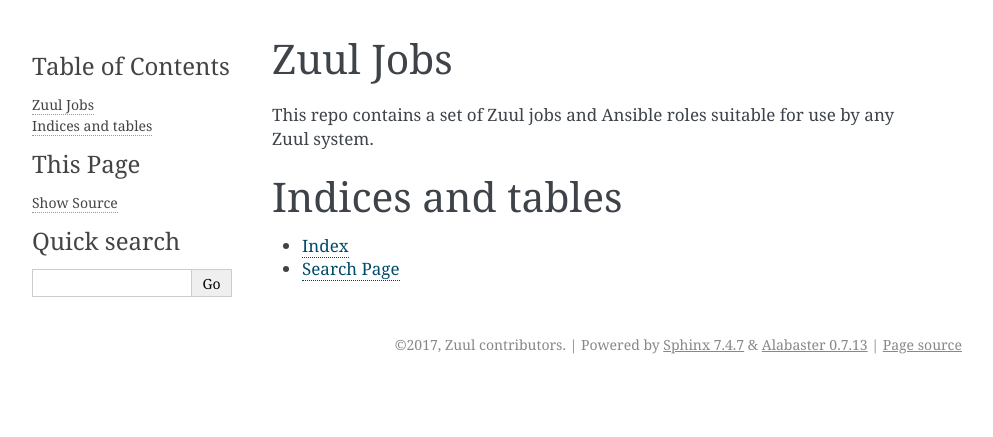
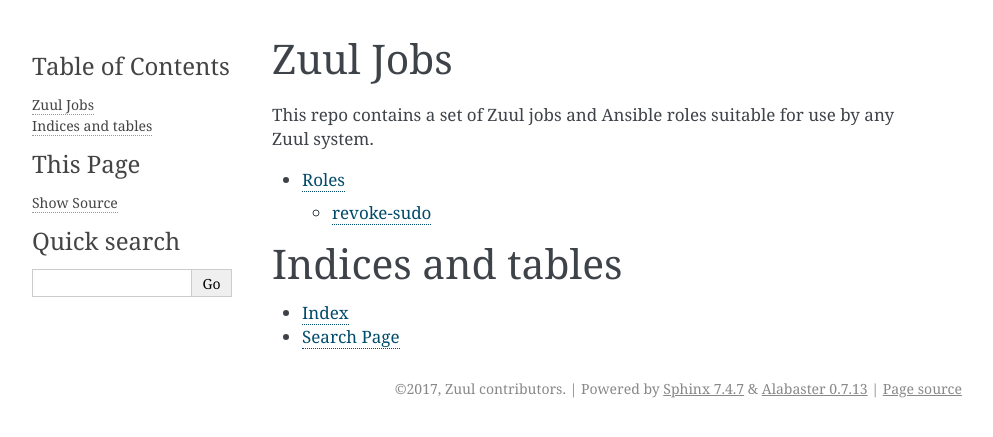
Before and after one commit to openstack-infra/zuul-jobs, a Sphinx documentation site: the page built from doc/source/index.rst, in a window 1280 px wide. Shown: the top 437 px of the page, without its empty margins (148-1141 px from the left). Built offline with Sphinx 7.4.7, drawn with Linux system fonts in a browser that asks for light colours.

Commit message:
Add revoke-sudo role
Also add a .gitignore and establish a documentation pattern.

Change-Id: Ib447ac13d03de4ab61171d50b19117ff654ad329
Co-Authored-By: Paul Belanger <pabelanger@redhat.com>

```diff
--- a/doc/source/index.rst
+++ b/doc/source/index.rst
@@ -2,6 +2,8 @@
 
 .. toctree::
    :maxdepth: 2
+
+   roles
 
 Indices and tables
 ==================
--- /dev/null
+++ b/doc/source/roles.rst
@@ -0,0 +1,6 @@
+Roles
+=====
+
+revoke-sudo
+-----------
+.. include:: ../../roles/revoke-sudo/README.rst
```
Also changed, not shown: roles/revoke-sudo/README.rst (added), 2 other files.
